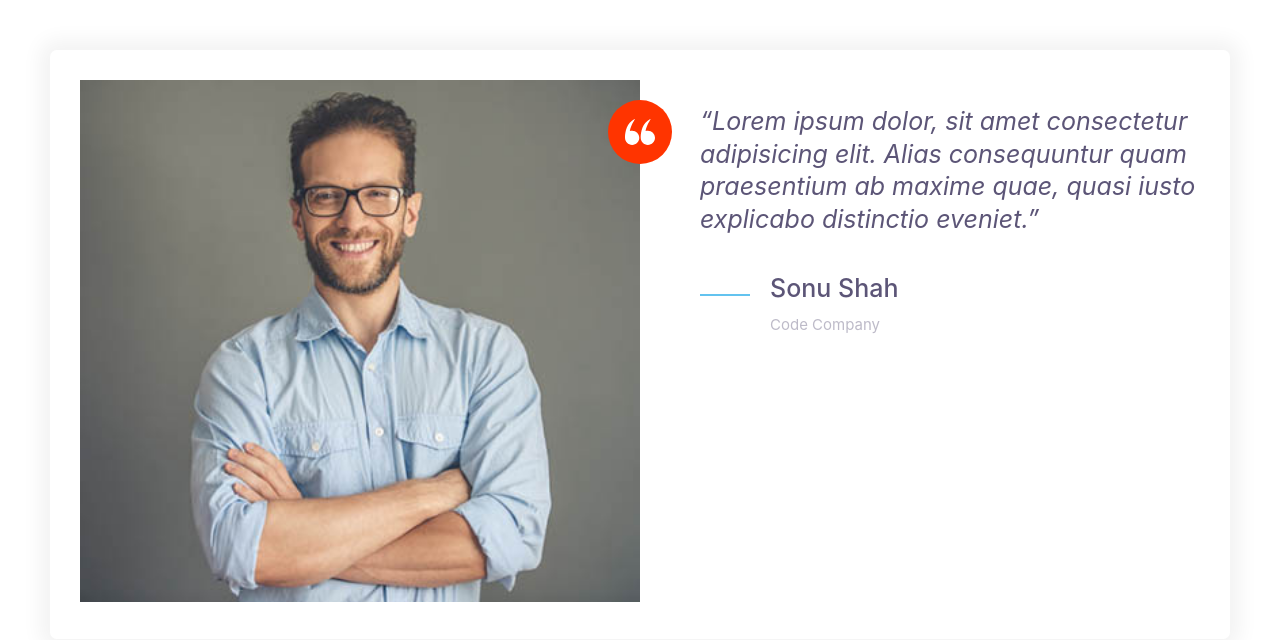
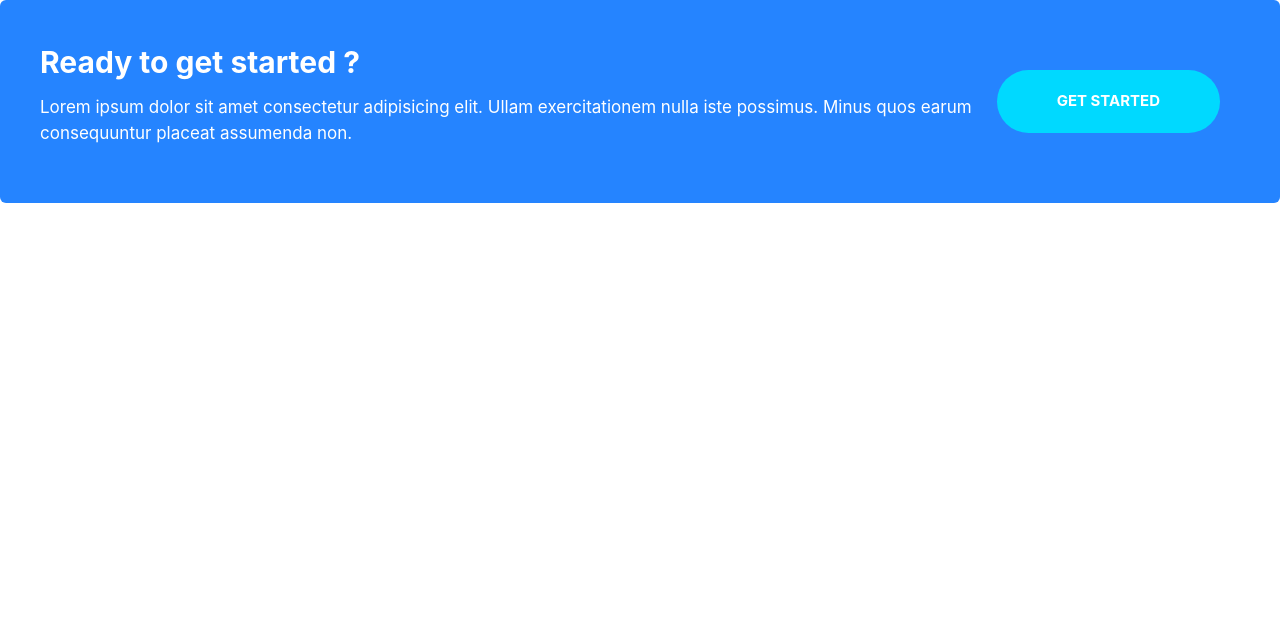
Before and after one commit to coder-rgb/Cloud_J, a plain HTML site: page index.html in a window 1280 px wide. Drawn offline with Linux system fonts and the light colour scheme.

Commit message:
define a callout

```diff
--- a/css/style.css
+++ b/css/style.css
@@ -229,6 +229,11 @@ a {
 
 .btn--accent:hover {
   background: #ec3000;
+}
+
+.btn--long {
+  padding-left: 6rem;
+  padding-right: 6rem;
 }
 
 .btn--outline {
@@ -472,3 +477,49 @@ a {
     margin-right: 0;
   }
 }
+
+/* callout */
+.callout {
+  padding: 4rem;
+  border-radius: 6px;
+}
+
+.callout--primary {
+  background: var(--color-primary);
+  color: #fff;
+}
+
+.callout--secondary {
+  background: var(--color-secondary);
+  color: #fff;
+}
+
+.callout--heading {
+  color: white;
+  margin-top: 0;
+  font-size: 3rem;
+}
+
+.callout .btn {
+  align-self: center;
+  justify-self: center;
+}
+
+.callout--content {
+  text-align: center;
+}
+
+@media screen and (min-width: 1024px) {
+  .callout .grid--1x2 {
+    grid-template-columns: 1fr auto;
+  }
+
+  .callout--content {
+    text-align: left;
+  }
+
+  .callout .btn {
+    justify-self: start;
+    margin: 0 2rem;
+  }
+}
--- a/index.html
+++ b/index.html
@@ -10,36 +10,14 @@
 </head>
 
 <body>
-    <body style="padding: 5rem;">
-        <div class="card review--card">
-            <div class="grid grid--1x2">
-                <div class="rc--image">
-                    <img src="img/testimonial.jpg" alt="Happy Customer">
-                    <span class="icon--container icon-container--accent">
-                        <svg class="icon icon--white icon--small">
-                            <use xlink:href="img/sprite.svg#quotes"></use>
-                        </svg>
-                    </span>
-                </div>
-                <blockquote class="quote">
-                    <p class="quote--text">Lorem ipsum dolor, sit amet consectetur adipisicing elit. Alias consequuntur quam praesentium ab maxime quae, quasi iusto explicabo distinctio eveniet.</p>
-                    <footer>
-                        <div class="media">
-                            <div class="media--image">
-                                <svg class="icon icon--primary">
-                                    <use xlink:href="img/sprite.svg#line"></use>
-                                </svg>
-                            </div>
-                            <div class="media--body">
-                                <h3 class="quote--author">Sonu Shah</h3>
-                                    <p class="quote--organization">Code Company</p>
-                            </div>
-                        </div>
-                   </footer>
-                </blockquote>
+    <div class="callout callout--primary">
+        <div class="grid grid--1x2">
+            <div class="callout--content">
+                <h2 class="callout--heading">Ready to get started ?</h2>
+                <p>Lorem ipsum dolor sit amet consectetur adipisicing elit. Ullam exercitationem nulla iste possimus. Minus quos earum consequuntur placeat assumenda non.</p>
             </div>
-
+            <a href="#" class="btn btn--secondary btn--long">Get started</a>
         </div>
-    </body>
+    </div>
 </body>
 </html>
```
Also changed, not shown: components/callout.html (added, +9 -0 lines).
